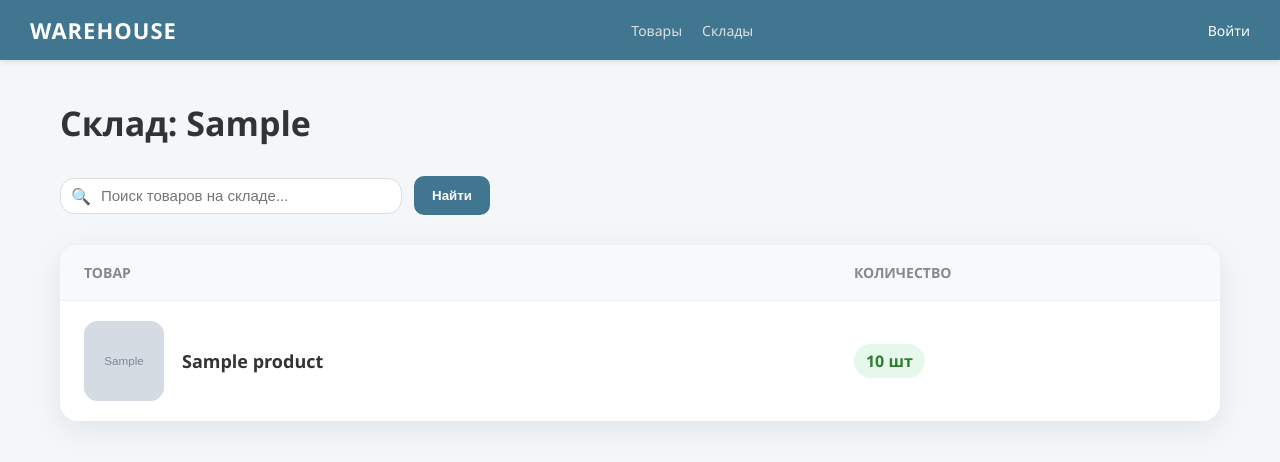
After one commit to Nair12/Warehouse, a Django app: page /products/warehouses/00000000-0000-0000-0000-000000000001/ in a window 1280 px wide. The commit adds this page. Shown: the top 462 px of the page. Run offline with Django 5.2, Linux system fonts and the light colour scheme; tables that the repository leaves empty hold one stand-in row (values such as "Sample post"); grey boxes marked "Sample" are stand-in pictures.

Commit message:
Added warehouses to base template

```diff
--- a/products/templates/products/base.html
+++ b/products/templates/products/base.html
@@ -117,6 +117,7 @@
             transition: 0.3s;
         }
 
+
         .logo-text:hover {
             letter-spacing: 2px;
         }
@@ -125,14 +126,14 @@
 <body>
 
 <header class="main-header">
-    <div class="brand">
-        <img src="{% static 'images/favicon.ico' %}" class="logo-img">
-        <div class="logo-text">Polad Texno</div>
+    <div class="logo">
+        Warehouse
     </div>
 
-    <nav class="nav-menu">
-        <a href="{% url 'products:product_list' %}">Товары</a>
-    </nav>
+   <nav class="nav-menu">
+    <a href="{% url 'products:product_list' %}">Товары</a>
+    <a href="{% url 'products:warehouse_reader_list'%}">Склады</a>
+</nav>
 
     <div class="user-block">
         {% if user.is_authenticated %}
--- /dev/null
+++ b/products/templates/products/warehouses/detail.html
@@ -0,0 +1,187 @@
+{% extends "products/base.html" %}
+
+{% block content %}
+<style>
+    .container {
+        max-width: 1300px;
+        margin: 40px auto;
+        padding: 0 20px;
+    }
+
+    .title {
+        font-size: 34px;
+        font-weight: 700;
+        margin-bottom: 30px;
+    }
+
+    .table {
+        width: 100%;
+        border-collapse: collapse;
+        background: white;
+        border-radius: 18px;
+        overflow: hidden;
+        box-shadow: 0 8px 30px rgba(0, 0, 0, 0.08);
+    }
+
+    .table thead {
+        background: #f7f9fb;
+    }
+
+    .table th {
+        text-align: left;
+        padding: 18px 24px;
+        font-size: 14px;
+        text-transform: uppercase;
+        color: #888;
+    }
+
+    .table td {
+        padding: 20px 24px;
+        border-top: 1px solid #eee;
+        vertical-align: middle;
+    }
+
+    .table tr:hover {
+        background: #f9fbfd;
+    }
+
+    .product-cell {
+        display: flex;
+        align-items: center;
+        gap: 18px;
+    }
+
+    .product-img {
+        width: 80px;
+        height: 80px;
+        border-radius: 14px;
+        object-fit: cover;
+        background: #eee;
+    }
+
+    .placeholder {
+        width: 80px;
+        height: 80px;
+        border-radius: 14px;
+        background: #eee;
+        display: flex;
+        align-items: center;
+        justify-content: center;
+        font-size: 13px;
+        color: #999;
+    }
+
+    .product-name {
+        font-size: 18px;
+        font-weight: 600;
+    }
+
+    .qty {
+        padding: 6px 12px;
+        border-radius: 20px;
+        font-weight: 600;
+        display: inline-block;
+    }
+
+    .empty {
+        text-align: center;
+        margin-top: 60px;
+        font-size: 18px;
+        color: #777;
+    }
+</style>
+
+<div class="container">
+
+    <div class="title">
+        Склад: {{ warehouse.city }}
+    </div>
+    <form method="get" style="display:flex; gap:12px; align-items:center; margin-bottom:30px;">
+    <div style="
+        display:flex;
+        align-items:center;
+        background:white;
+        border-radius:14px;
+        border:1px solid #ddd;
+        padding:6px 10px;
+        min-width:320px;
+    ">
+        <span style="margin-right:8px; color:#888;">🔍</span>
+
+        <input type="text"
+               name="q"
+               value="{{ query }}"
+               placeholder="Поиск товаров на складе..."
+               style="border:none; outline:none; font-size:15px; width:100%;">
+    </div>
+
+    <button type="submit" style="
+        background:#417690;
+        color:white;
+        border:none;
+        padding:12px 18px;
+        border-radius:10px;
+        cursor:pointer;
+        font-weight:600;
+    ">
+        Найти
+    </button>
+
+    {% if query %}
+        <a href="{% url 'products:warehouse_reader_detail' warehouse.id %}"
+           style="color:#417690; font-weight:600; text-decoration:none;">
+            Сбросить
+        </a>
+    {% endif %}
+</form>
+
+    {% if inventory_items %}
+        <table class="table">
+            <thead>
+            <tr>
+                <th>Товар</th>
+                <th>Количество</th>
+            </tr>
+            </thead>
+
+            <tbody>
+            {% for item in inventory_items %}
+                <tr onclick="window.location.href='{% url 'products:product_detail' item.product.id %}'"
+                    style="cursor:pointer;">
+
+                    <td>
+                        <div class="product-cell">
+
+                            {% if item.product.picture %}
+                                <img src="{{ item.product.picture.url }}" class="product-img">
+                            {% else %}
+                                <div class="placeholder">Нет фото</div>
+                            {% endif %}
+
+                            <div class="product-name">
+                                {{ item.product.name }}
+                            </div>
+
+                        </div>
+                    </td>
+
+                    <td>
+                        <span class="qty"
+                              style="
+                              background: {% if item.quantity == 0 %}#ffecec{% else %}#e6f7ec{% endif %};
+                              color: {% if item.quantity == 0 %}#c0392b{% else %}#2e7d32{% endif %};
+                              ">
+                            {{ item.quantity }} {{ item.product.get_unit_display }}
+                        </span>
+                    </td>
+
+                </tr>
+            {% endfor %}
+            </tbody>
+        </table>
+    {% else %}
+        <div class="empty">На этом складе нет товаров</div>
+    {% endif %}
+
+</div>
+{% endblock %}
--- a/products/urls.py
+++ b/products/urls.py
@@ -6,15 +6,21 @@ from .views import (
     inventory_update_view,
     inventory_adjust_view,
     inventory_create_view,
+
+    # 👇 новые
+    warehouse_reader_detail_view,
+    warehouse_reader_list_view,
 )
 
 app_name = "products"
 
 urlpatterns = [
+    # товары
     path("", product_list_view, name="product_list"),
     path("create/", product_create_view, name="product_create"),
     path("<uuid:pk>/", product_detail_view, name="product_detail"),
 
+    # складские остатки
     path(
         "inventory/<uuid:pk>/edit/",
         inventory_update_view,
@@ -27,7 +33,6 @@ urlpatterns = [
         name="inventory_create"
     ),
 
-    # старые + / - можешь оставить (они не мешают)
     path(
         "inventory/<uuid:pk>/increase/",
         inventory_adjust_view,
@@ -40,4 +45,8 @@ urlpatterns = [
         {"action": "decrease"},
         name="inventory_decrease"
     ),
+
+    # 🏬 СКЛАДЫ
+    path("warehouses/", warehouse_reader_list_view, name="warehouse_reader_list"),
+    path("warehouses/<uuid:pk>/", warehouse_reader_detail_view, name="warehouse_reader_detail"),
 ]
--- a/products/views.py
+++ b/products/views.py
@@ -6,6 +6,10 @@ from .models import Product, Inventory
 from warehouses.models import Warehouse
 from .forms import ProductForm, InventoryQuantityForm, ProductPriceUpdateForm
 from users.decorators import role_required
+
+from django.shortcuts import render, get_object_or_404
+from .models import Inventory
+from warehouses.models import Warehouse
 
 
 @role_required(["admin", "manager", "reader","senior_manager"])
@@ -174,3 +178,35 @@ def inventory_adjust_view(request, pk, action):
         inventory.save()
 
     return redirect("products:product_detail", pk=inventory.product.id)
+
+
+
+
+def warehouse_reader_list_view(request):
+    warehouses = Warehouse.objects.all()
+
+    return render(request, "products/warehouses/list.html", {
+        "warehouses": warehouses,
+    })
+
+
+def warehouse_reader_detail_view(request, pk):
+    warehouse = get_object_or_404(Warehouse, pk=pk)
+
+    query = request.GET.get("q", "")
+
+    inventory_items = (
+        Inventory.objects
+        .filter(warehouse=warehouse)
+        .select_related("product")
+        .order_by("product__name")
+    )
+
+    if query:
+        inventory_items = inventory_items.filter(product__name__icontains=query)
+
+    return render(request, "products/warehouses/detail.html", {
+        "warehouse": warehouse,
+        "inventory_items": inventory_items,
+        "query": query,
+    })
--- a/users/templates/base_manager.html
+++ b/users/templates/base_manager.html
@@ -225,8 +225,8 @@
 
 <div class="header">
     <div class="brand">
-        <img src="{% static 'images/favicon.ico' %}" class="logo-img">
-        <div class="logo-text">Polad Texno Manager</div>
+
+        <div class="logo-text">Warehouse Manager</div>
     </div>
 </div>
 
```
Also changed, not shown: products/templates/products/warehouses/list.html (added, +125 -0 lines).
